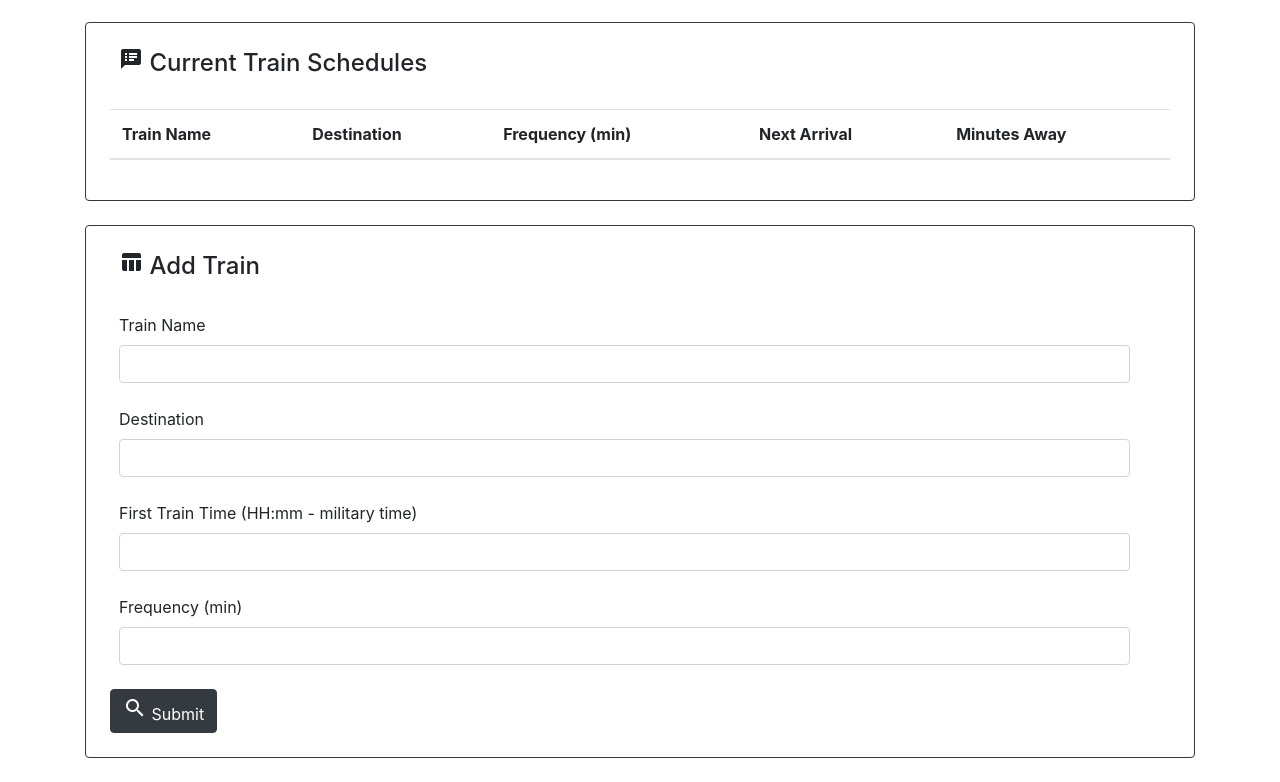
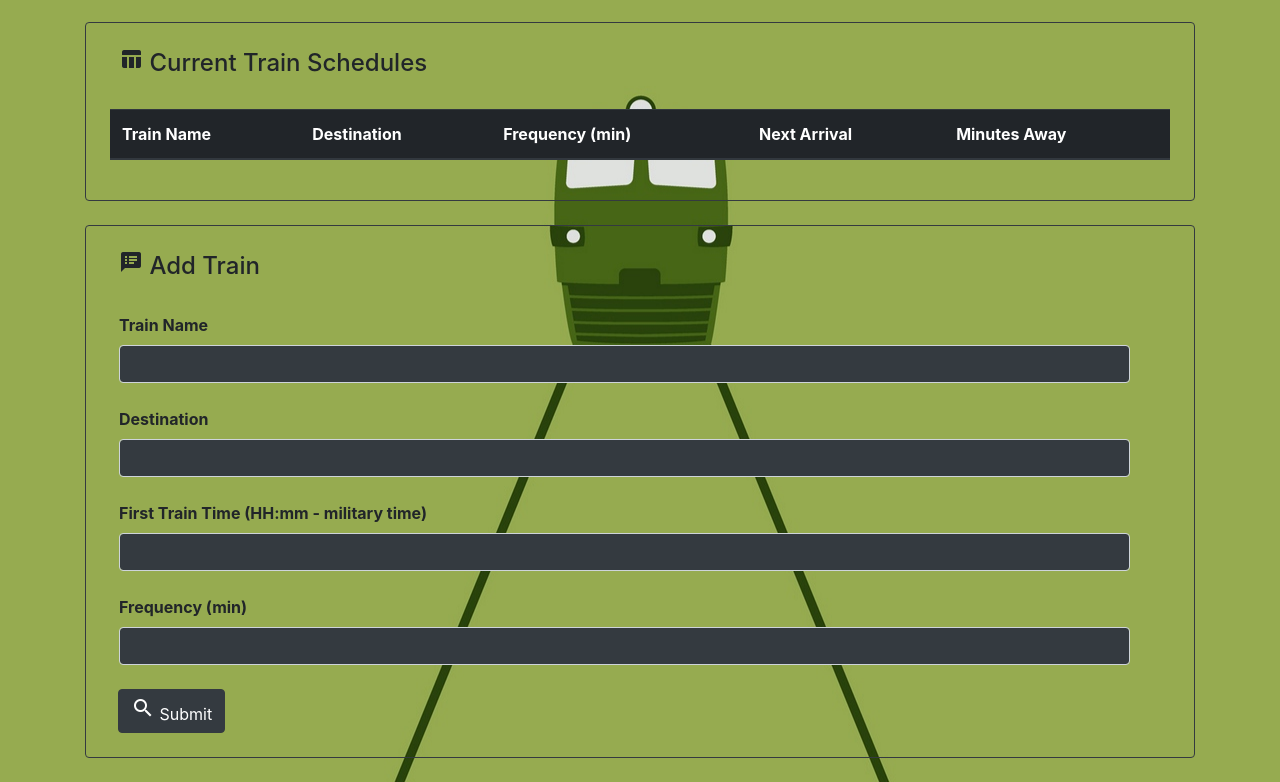
Before and after one commit to joliver017/Train-Times, a plain HTML site: page index.html in a window 1280 px wide. Shown: the part 148-930 px from the top of the page. Drawn offline with nearby package versions, Linux system fonts and the light colour scheme; some packages are replaced by stand-ins of ours; no server answers; a script that the page names is missing.

Commit message:
added background image and more bootstrap styling

```diff
--- a/assets/css/style.css
+++ b/assets/css/style.css
@@ -0,0 +1,4 @@
+body {
+    background-image: url("../images/train_bg.jpg");
+    background-position: center bottom;
+  }
--- a/assets/javascript/javascript.js
+++ b/assets/javascript/javascript.js
@@ -41,8 +41,6 @@ var frequency = childSnapshot.val().frequency;
 var firstTrainConverted = moment(firstTrain, "HH:mm").subtract(1, "years");
 // console.log(firstTrainConverted);
 
-var currentTime = moment();
-// console.log("CURRENT TIME: " + moment(currentTime).format("hh:mm"));
 var diffTime = moment().diff(moment(firstTrainConverted), "minutes");
 // console.log("DIFFERENCE IN TIME: " + diffTime);
 
--- a/index.html
+++ b/index.html
@@ -20,17 +20,17 @@
         <!-- Header -->
         <div class="container bg-dark rounded pt-5 pb-4 mb-4">
             <h2 class="text-white text-center"><i class="material-icons">web
-                </i> Don't Miss the Train</h2>
+                </i> Don't Miss the Train!</h2>
                 <h6 class="text-white text-center">A Schedule for Trains</h6>
         </div>
 
         <!-- Container for the fields -->
         <div class="container border border-dark rounded p-4 mb-4">
             <div class="row pl-4 mb-4">
-                <h4><i class="material-icons">speaker_notes</i> Current Train Schedules</h4>
+                <h4><i class="material-icons">table_chart</i> Current Train Schedules</h4>
             </div>
 
-            <table class="table">
+            <table class="table table-dark table-striped">
                 <thead>
                   <tr>
                     <th scope="col">Train Name</th>
@@ -40,78 +40,60 @@
                     <th scope="col">Minutes Away</th>
                   </tr>
                 </thead>
-                <tbody id="table-data">
-                <!-- This was to test how the table would look, commenting out -->
-                  <!-- <tr>
-                    <td>Choo Train</td>
-                    <td>Austin, TX</td>
-                    <td>10</td>
-                    <td>5:40 pm</td>
-                    <td>7</td>
-                  </tr>
-                  <tr>
-                    <td>Chee Train</td>
-                    <td>Houston, TX</td>
-                    <td>180</td>
-                    <td>7:00 pm</td>
-                    <td>87</td>
-                  </tr> -->
+                <tbody id="table-data" >
+                    <!-- Dynamic table data from Firebase goes here -->
                 </tbody>
               </table>
-
-
-
-
-
-
 
         </div>
 
         <!-- Separate container for Field Inputs -->
         <div class="container border border-dark rounded p-4 mb-4">
                 <div class="row pl-4 mb-4">
-                        <h4><i class="material-icons">table_chart
+                        <h4><i class="material-icons">speaker_notes
                         </i> Add Train</h4>
                 </div>
+
+            <!-- Form to fill out all the inputs -->
             <form id="fields">
                 <!-- Train Name field -->
                 <div class="row pl-4">
-                <label for="search-term">Train Name</label>
+                <label for="search-term" class="font-weight-bold">Train Name</label>
                 </div>
                 <div class="row pl-4 pr-4 mr-3">
-                <input type="text" class="form-control" id="name" required>
+                <input type="text" class="form-control bg-dark text-white" id="name" required>
                 </div>
                 <br>
 
                 <!-- Destination field -->
                 <div class="row pl-4">
-                <label for="search-term">Destination</label>
+                <label for="search-term" class="font-weight-bold">Destination</label>
                 </div>
                 <div class="row pl-4 pr-4 mr-3">
-                <input type="text" class="form-control" id="destination" required>
+                <input type="text" class="form-control bg-dark text-white" id="destination" required>
                 </div>
                 <br>
 
                 <!-- First Train Time field -->
                 <div class="row pl-4">
-                <label for="search-term">First Train Time (HH:mm - military time)</label>
+                <label for="search-term" class="font-weight-bold">First Train Time (HH:mm - military time)</label>
                 </div>
                 <div class="row pl-4 pr-4 mr-3">
-                <input type="text" class="form-control" id="first-train" required>
+                <input type="text" class="form-control bg-dark text-white" id="first-train" required>
                 </div>
                 <br>
 
                 <!-- Frequency field -->
                 <div class="row pl-4">
-                <label for="search-term">Frequency (min)</label>
+                <label for="search-term" class="font-weight-bold">Frequency (min)</label>
                 </div>
                 <div class="row pl-4 pr-4 mr-3">
-                <input type="text" class="form-control" id="frequency" required>
+                <input type="text" class="form-control bg-dark text-white" id="frequency" required>
                 </div>
                 <br>
 
 
-                <button type="submit" class="btn btn-dark mr-3" id="submit-btn">
+                <button type="submit" class="btn btn-dark ml-2" id="submit-btn">
                     <i class="material-icons">search</i> Submit
                 </button>
             </form>
```
Also changed, not shown: assets/images/train_bg.jpg (added).
